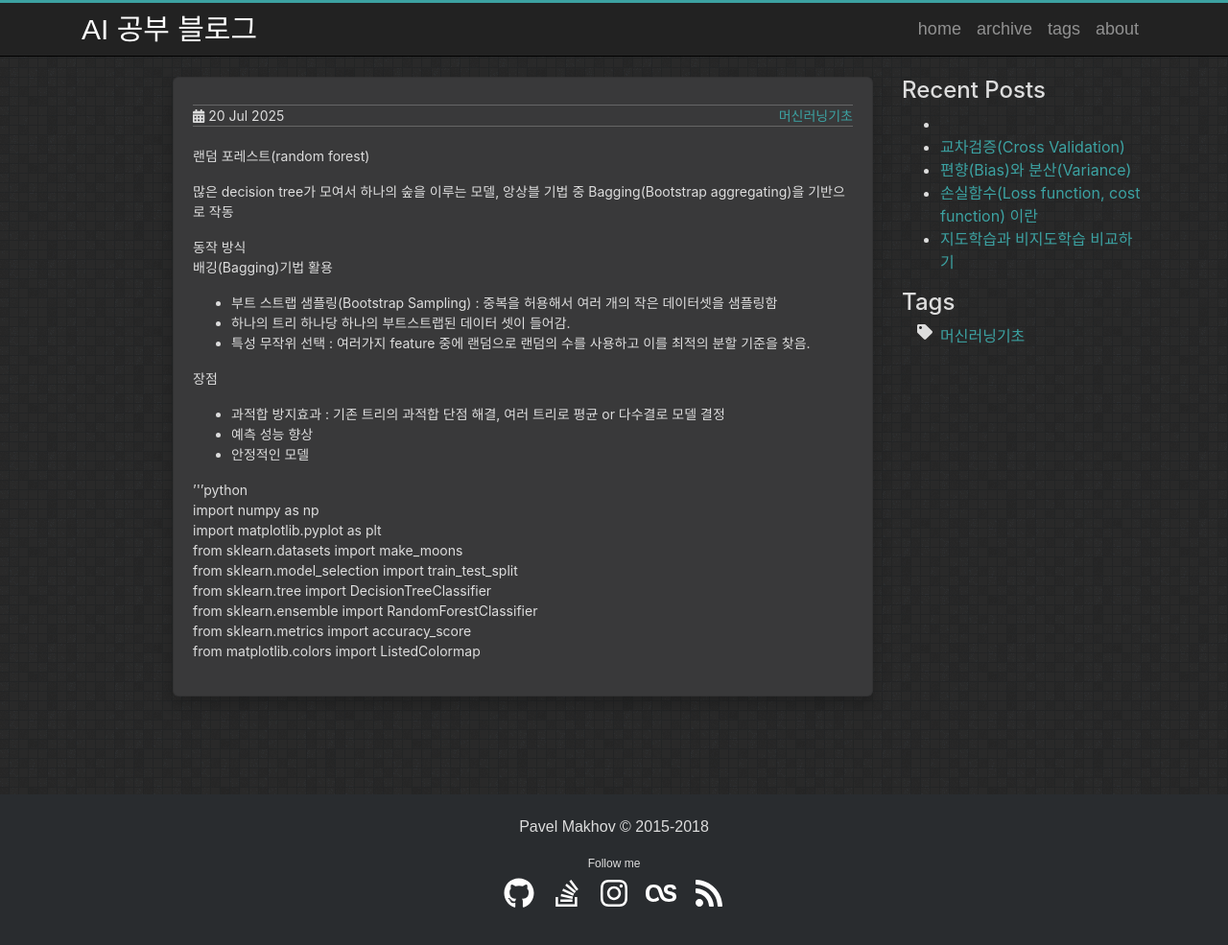
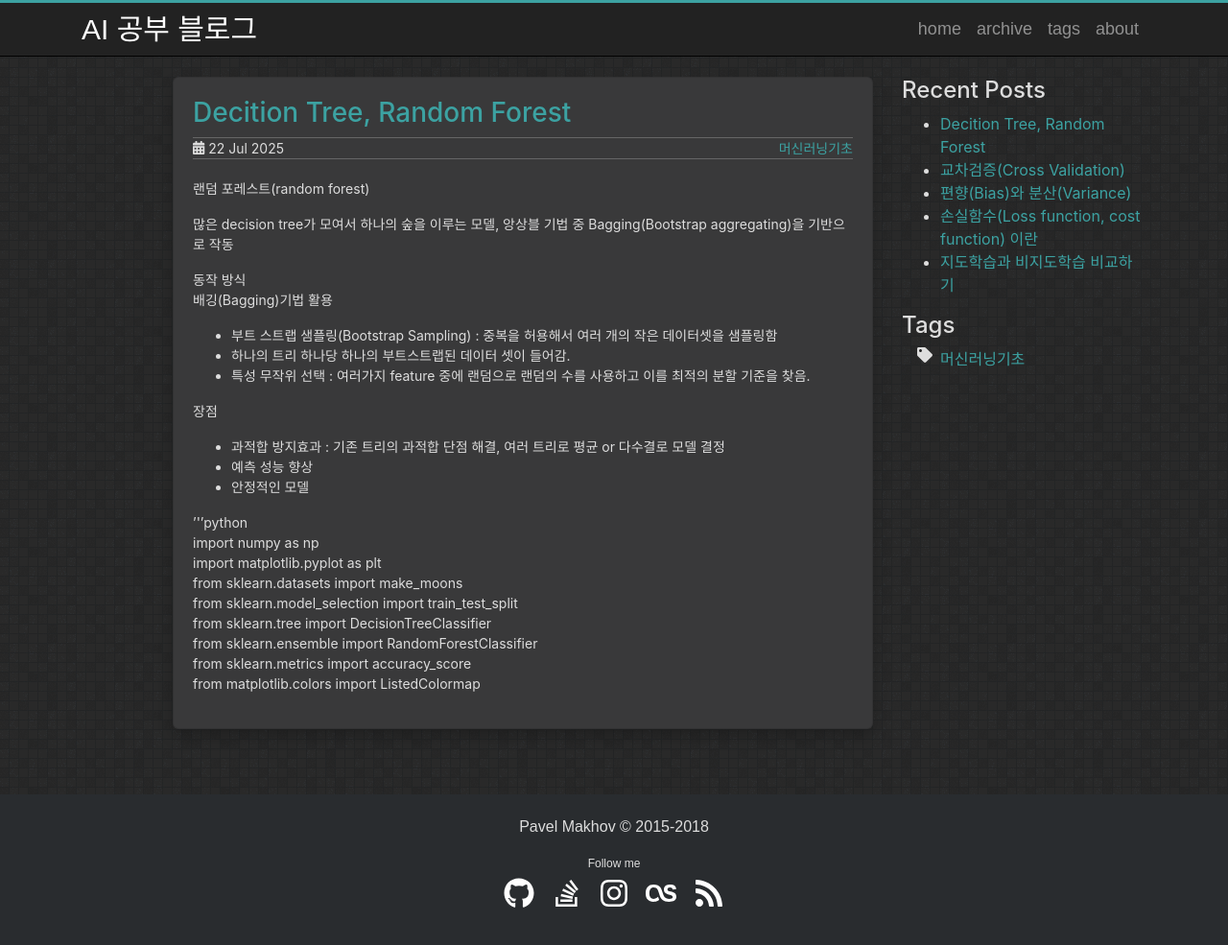
Before and after one commit to Lee-keonhee/Lee-keonhee.github.io, a Jekyll site: the page built from _posts/2025-07-20-weekly_3.md, in a window 1280 px wide and 1010 px high. Shown: the top 985 px of the window at 96% size. Built offline with Jekyll 4.4.1, drawn with Linux system fonts in a browser that asks for light colours.

Commit message:
Update 2025-07-20-weekly_3.md

```diff
--- a/_posts/2025-07-20-weekly_3.md
+++ b/_posts/2025-07-20-weekly_3.md
@@ -1,7 +1,7 @@
 ---
 layout: post
-title:  ""
-date:   2025-07-20 09:00:00 +0900
+title:  "Decition Tree, Random Forest"
+date:   2025-07-22 09:00:00 +0900
 categories: [머신러닝, 인공지능, 데이터과학]
 tags: [머신러닝기초]
 ---
```
